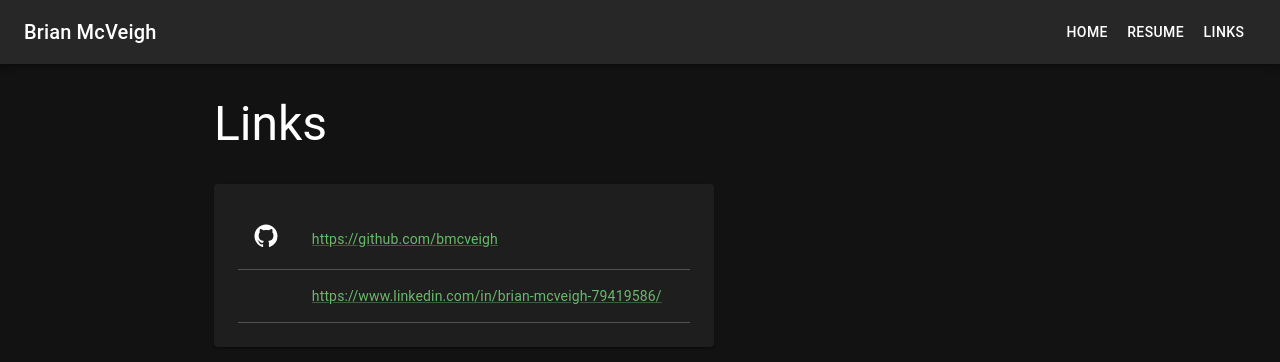
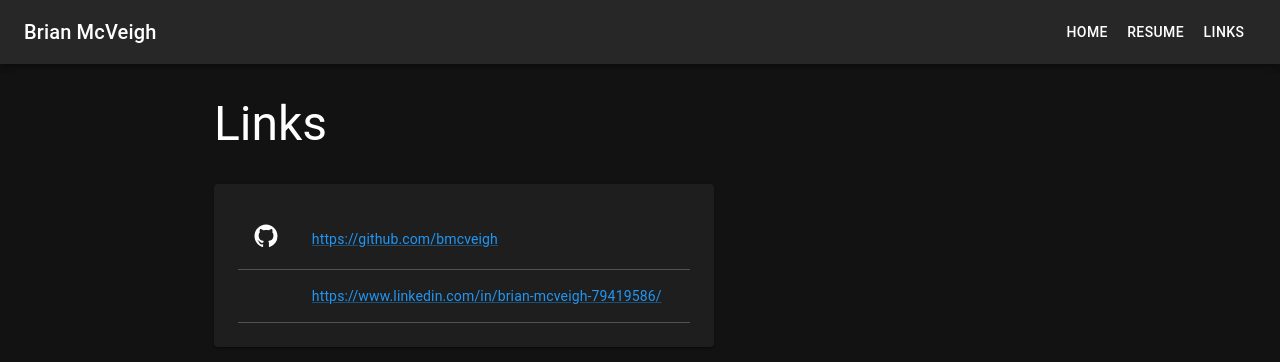
Before and after one commit to bmcveigh/brianmcveigh.com, a React (Vite) app: page /links in a window 1280 px wide. Shown: the top 362 px of the page. Built offline with nearby package versions, Linux system fonts and the light colour scheme; some icons are missing.

Commit message:
General theming for the resume page and site.

```diff
--- a/src/pages/Resume.tsx
+++ b/src/pages/Resume.tsx
@@ -1,5 +1,5 @@
 import React from "react";
-import { Box, Button, Chip, Divider, Grid, Link, ListItem, ListItemText, Paper, Typography } from "@mui/material";
+import { Badge, Box, Button, Chip, Divider, Grid, Link, ListItem, ListItemText, Paper, Typography } from "@mui/material";
 import List from "@mui/material/List";
 import PageTemplate from "../components/PageTemplate";
 import LinksTable from "../components/LinksTable";
@@ -284,16 +284,18 @@ const Resume = () => (
           .sort((a, b) => b.years - a.years)
           .map((skill) => (
             <Grid key={skill.name}>
+              <Badge color="secondary" badgeContent={`${skill.years}y`}>
                 <Chip
-              label={`${skill.name} (${skill.years}y)`}
+                  label={skill.name}
                   variant="outlined"
                   sx={{
                     // transform: `scale(${1 + skill.years * 0.05})`,
-                bgcolor: 'primary.main',
-                color: 'common.black',
+                    bgcolor: 'primary.dark',
+                    color: 'common.white',
                     fontSize: 10 + skill.years,
                   }}
                 />
+              </Badge>
             </Grid>
           ))}
       </Grid>
--- a/src/theme.ts
+++ b/src/theme.ts
@@ -1,13 +1,16 @@
 import { createTheme } from "@mui/material";
-import { green } from "@mui/material/colors";
+import { blue, red } from "@mui/material/colors";
 
 
 const theme = createTheme({
   palette: {
     mode: 'dark',
     primary: {
-      main: green[400],
+      main: blue[500],
     },
+    secondary: {
+      main: red[500],
+    }
   }
 });
 
```
Lines whose indentation alone changed are shown as unchanged.
